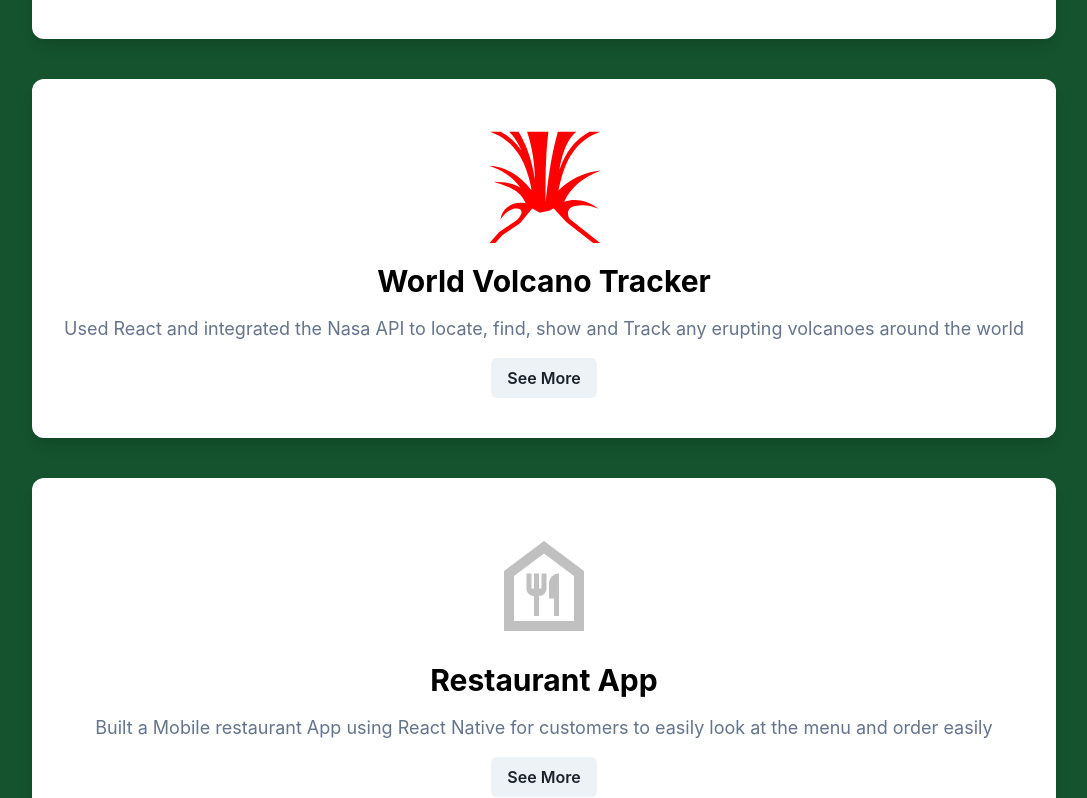
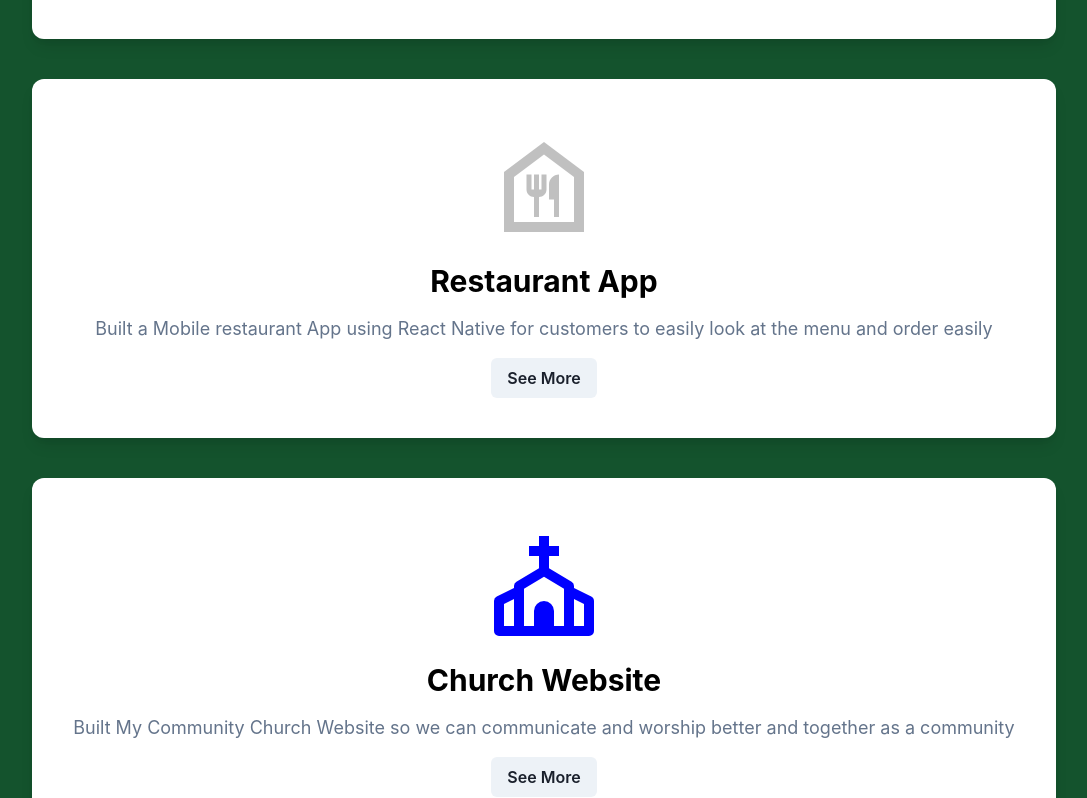
Before and after one commit to Jadashi97/NyarjiJada.github.io, a React (Vite) app: page / in a window 1280 px wide. Shown: the part 1626-2424 px from the top of the page, without its empty margins (96-1183 px from the left). Built offline with nearby package versions, Linux system fonts and the light colour scheme.

Commit message:
(fix):refactor code and handle submit when contacted

```diff
--- a/src/components/ContactMeSection.jsx
+++ b/src/components/ContactMeSection.jsx
@@ -30,7 +30,10 @@ const ContactMeSection = () => {
             submit(" ", values);
         },
         validationSchema: Yup.object({ // validating forms
-            firstName: Yup.string().required("Required"),
+            firstName: Yup.string()
+                .required("Required")
+                .min(2, "Too Short!")
+                .max(50, "Too long!"),
             email: Yup.string().email("Invalid email address").required("Required"),
             comment: Yup.string()
             //  .min(10, "Must be atleast 10 characters")
@@ -41,7 +44,7 @@ const ContactMeSection = () => {
     useEffect(() => {
         if(response){
             onOpen(response.type, response.message);
-            if(response.type === 'succcess') {
+            if(response.type === 'success') {
                 formik.resetForm();
             }
         }
--- a/src/components/ProjectSection.jsx
+++ b/src/components/ProjectSection.jsx
@@ -25,14 +25,6 @@ const projects = [
         myIcon: <FcCalculator color="Green" size={120}/>,
         // getImageSrc: () => ("/churchcPic.jpeg"),
         getlinkSrc: () => ("https://replit.com/@Jadashi97/Tip-Calculator")
-    },
-    {
-        title: "World Volcano Tracker",
-        description: "Used React and integrated the Nasa API to locate, find, show and Track any erupting volcanoes around the world",
-        myIcon: <GiVolcano color="red" size={120}/>,
-        // getImageSrc:  () => ("/volcanoTracker.jpeg"),
-        getlinkSrc: () => ("https://github.com/Jadashi97/world-volcano-tracker")
-
     },
     {
         title: "Restaurant App",
```
